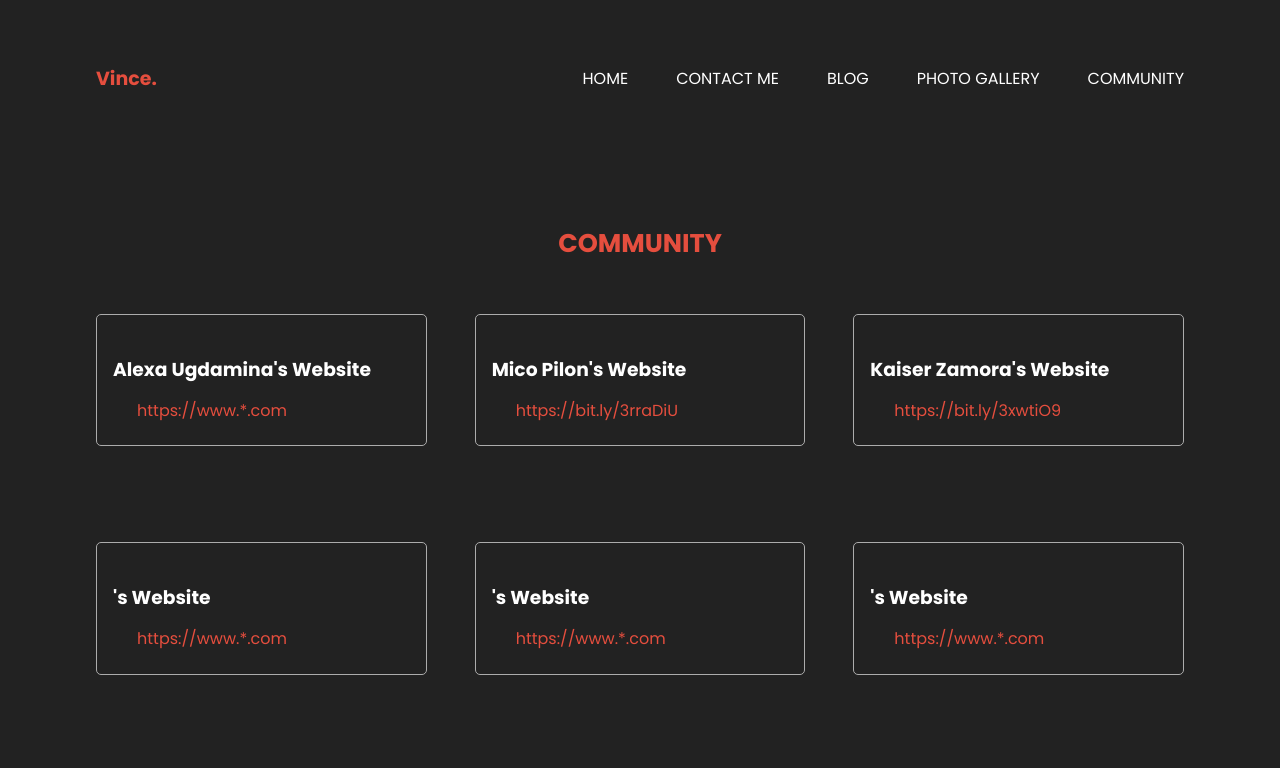
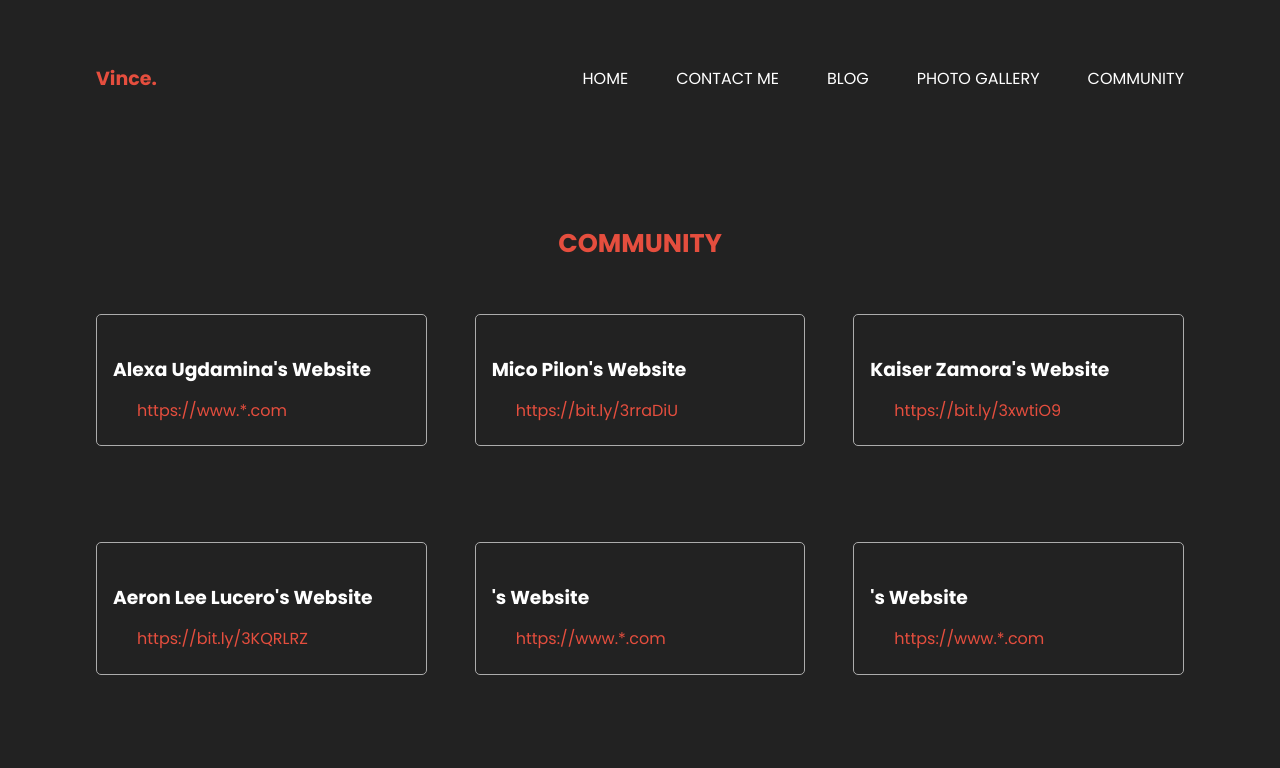
Before and after one commit to vincealwynsibay/empowerment-tech-personal-website, a plain HTML site: page community.html in a window 1280 px wide. Shown: the top 768 px of the page. Drawn offline with nearby package versions, Linux system fonts and the light colour scheme.

Commit message:
Modify community links

```diff
--- a/community.html
+++ b/community.html
@@ -100,8 +100,8 @@
 					<a href="https://bit.ly/3xwtiO9">https://bit.ly/3xwtiO9</a>
 				</div>
 				<div class="" data-aos="fade-up" data-aos-delay="100">
-					<h3>'s Website</h3>
-					<a href="/">https://www.*.com</a>
+					<h3>Aeron Lee Lucero's Website</h3>
+					<a href="/">https://bit.ly/3KQRLRZ</a>
 				</div>
 				<div class="" data-aos="fade-up" data-aos-delay="200">
 					<h3>'s Website</h3>
```
